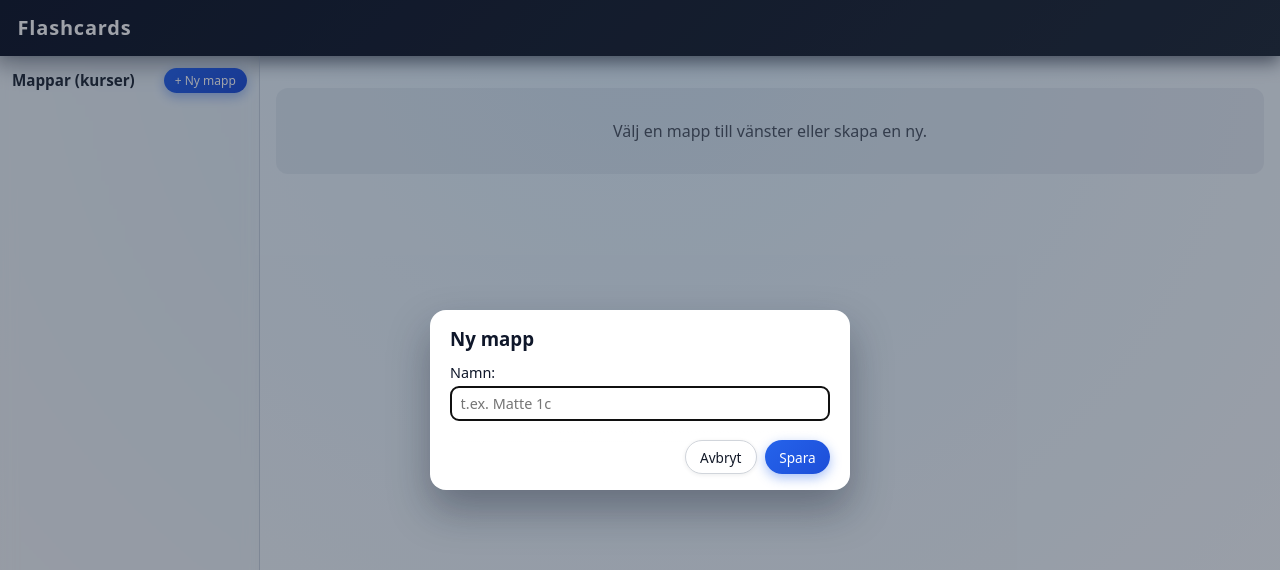
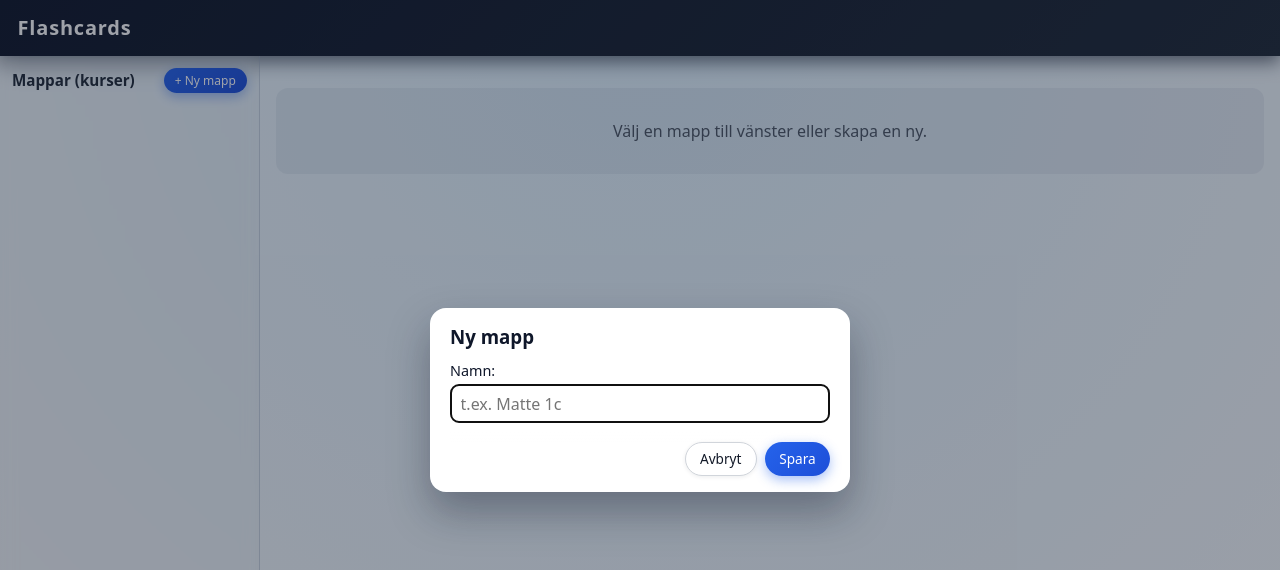
Before and after one commit to Kasper-M/flashcards-web, a plain HTML site: page index.html in a window 1280 px wide. Both pictures are taken after a click on the button "+ Ny mapp". Shown: the top 570 px of the page. Drawn offline with Linux system fonts and the light colour scheme.

Commit message:
Refactor and clean up CSS styles

```diff
--- a/style.css
+++ b/style.css
@@ -311,7 +311,7 @@ button:disabled {
   border-radius: 0.5rem;
   border: 1px solid #d1d5db;
   font-family: inherit;
-  font-size: 0.9rem;
+  font-size: 16px;
 }
 
 .modal-content textarea {
```
